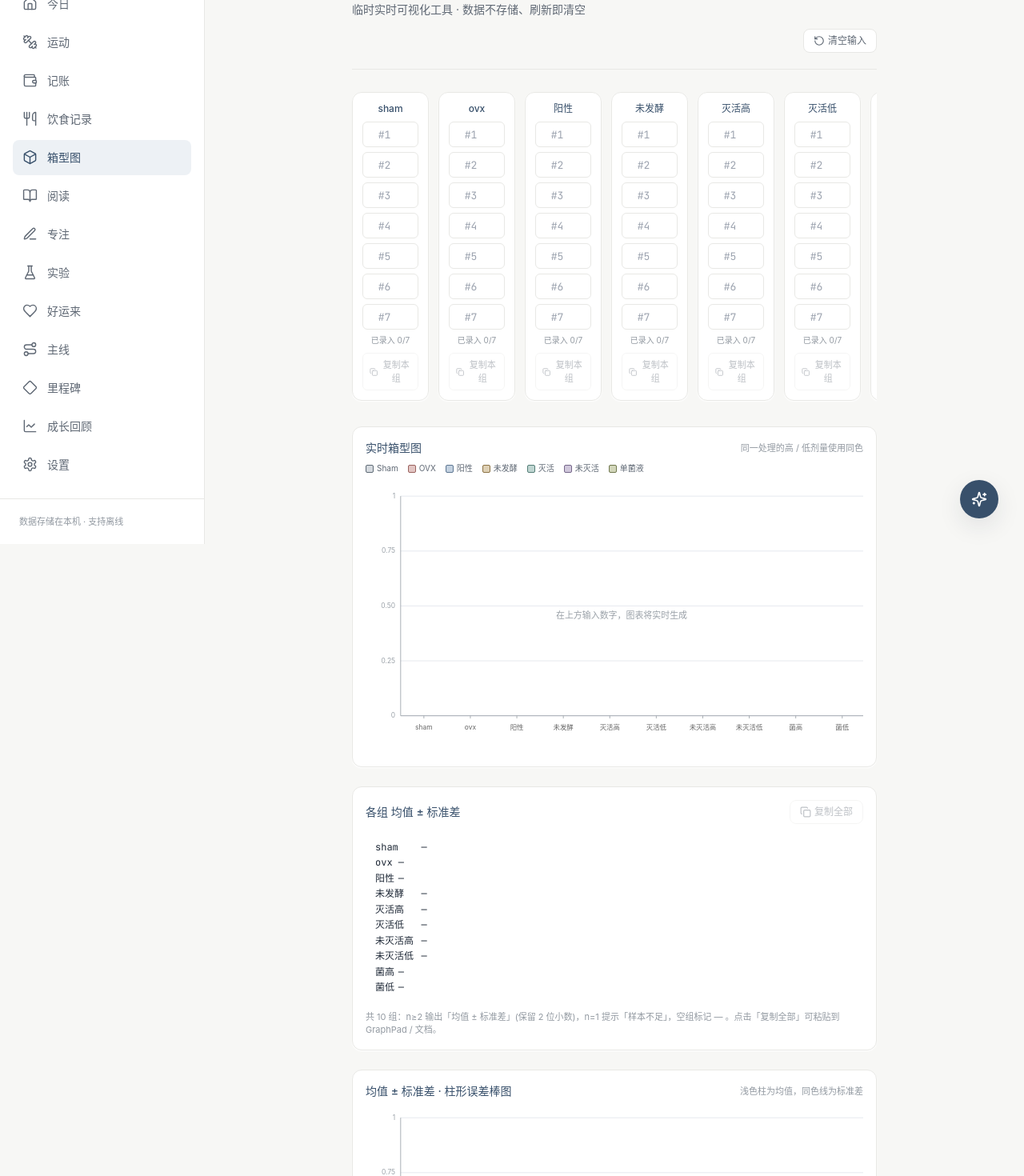
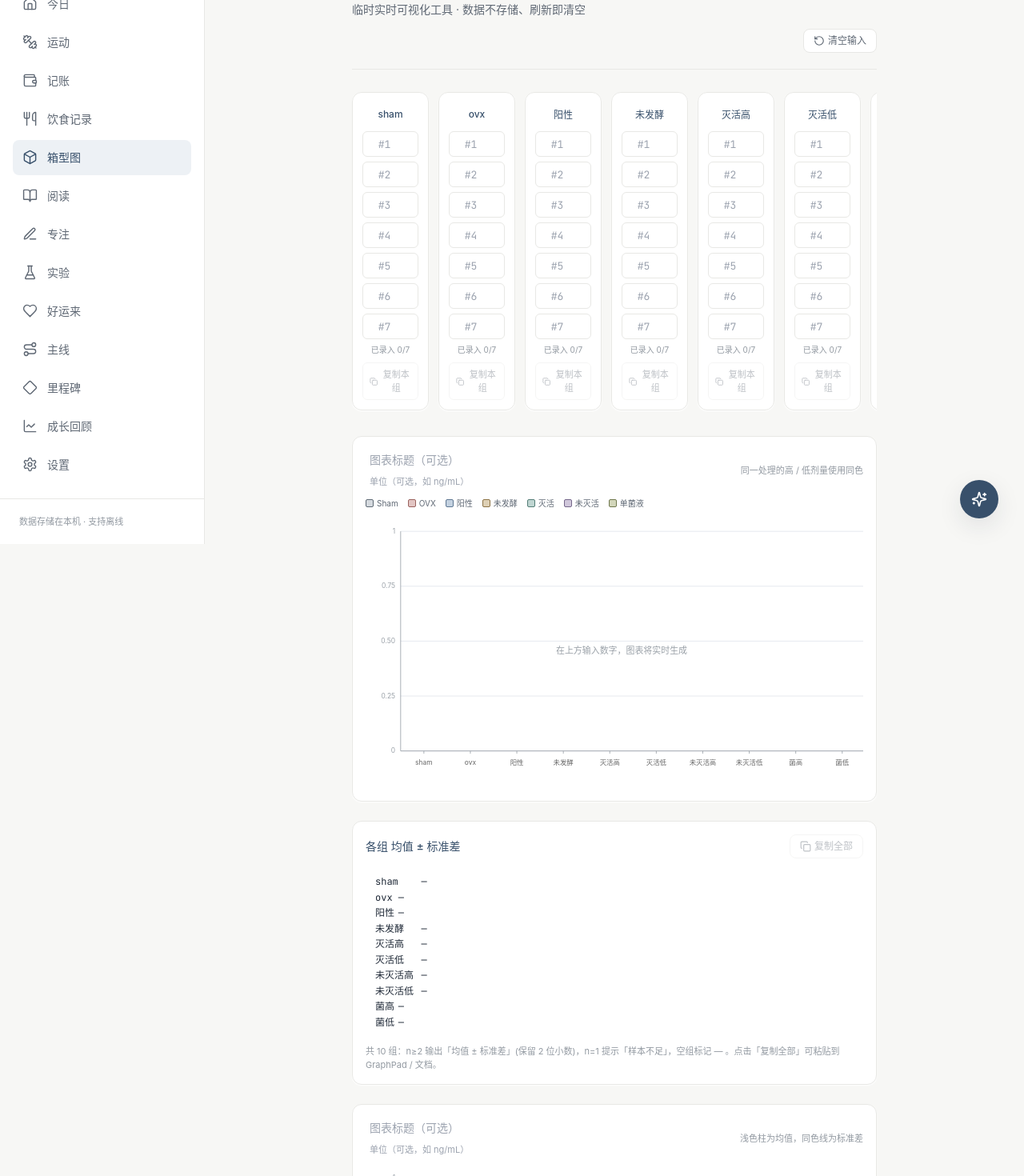
Before and after one commit to shuhan131313-jpg/xiaoshu-growth-os, a Next.js app: page /boxplot in a window 1280 px wide. Shown: the part 120-1590 px from the top of the page at 80% size. Built offline with nearby package versions, Linux system fonts and the light colour scheme.

Commit message:
增加图表显示名称与标题单位设置

```diff
--- a/app/boxplot/page.tsx
+++ b/app/boxplot/page.tsx
@@ -1,6 +1,6 @@
 "use client";
 
-import { useMemo, useState, type ClipboardEvent } from "react";
+import { useEffect, useMemo, useState, type ClipboardEvent } from "react";
 import { RotateCcw, Copy } from "lucide-react";
 import { PageHeader } from "@/components/common/page-header";
 import { BoxplotAnalysisBoundary } from "@/components/boxplot/boxplot-analysis-boundary";
@@ -31,6 +31,39 @@ const GROUP_NAMES = [
 ] as const;
 
 const SLOTS = 7; // 每组最多 7 个数据
+const DISPLAY_SETTINGS_KEY = "boxplot.display-settings.v1";
+
+interface DisplaySettings {
+  labels: string[];
+  boxTitle: string;
+  boxUnit: string;
+  barTitle: string;
+  barUnit: string;
+}
+
+function readDisplaySettings(): DisplaySettings {
+  const fallback: DisplaySettings = {
+    labels: [...GROUP_NAMES],
+    boxTitle: "",
+    boxUnit: "",
+    barTitle: "",
+    barUnit: "",
+  };
+  if (typeof window === "undefined") return fallback;
+  try {
+    const saved = JSON.parse(window.localStorage.getItem(DISPLAY_SETTINGS_KEY) ?? "null") as Partial<DisplaySettings> | null;
+    if (!saved) return fallback;
+    return {
+      labels: GROUP_NAMES.map((name, index) => typeof saved.labels?.[index] === "string" ? saved.labels[index] : name),
+      boxTitle: typeof saved.boxTitle === "string" ? saved.boxTitle : "",
+      boxUnit: typeof saved.boxUnit === "string" ? saved.boxUnit : "",
+      barTitle: typeof saved.barTitle === "string" ? saved.barTitle : "",
+      barUnit: typeof saved.barUnit === "string" ? saved.barUnit : "",
+    };
+  } catch {
+    return fallback;
+  }
+}
 
 export default function BoxPlotPage() {
   const [data, setData] = useState<string[][]>(() =>
@@ -39,6 +72,24 @@ export default function BoxPlotPage() {
 
   const [copiedCol, setCopiedCol] = useState<number | null>(null);
   const [copiedText, setCopiedText] = useState(false);
+  const [displayNames, setDisplayNames] = useState<string[]>(() => readDisplaySettings().labels);
+  const [boxTitle, setBoxTitle] = useState(() => readDisplaySettings().boxTitle);
+  const [boxUnit, setBoxUnit] = useState(() => readDisplaySettings().boxUnit);
+  const [barTitle, setBarTitle] = useState(() => readDisplaySettings().barTitle);
+  const [barUnit, setBarUnit] = useState(() => readDisplaySettings().barUnit);
+
+  useEffect(() => {
+    if (typeof window === "undefined") return;
+    window.localStorage.setItem(DISPLAY_SETTINGS_KEY, JSON.stringify({
+      labels: displayNames,
+      boxTitle,
+      boxUnit,
+      barTitle,
+      barUnit,
+    } satisfies DisplaySettings));
+  }, [displayNames, boxTitle, boxUnit, barTitle, barUnit]);
+
+  const labelFor = (groupIndex: number) => displayNames[groupIndex]?.trim() || GROUP_NAMES[groupIndex];
 
   // 复制某一列已填写的数字（竖向换行），空框跳过；粘贴逻辑保持原样不动
   const copyColumn = async (g: number) => {
@@ -230,7 +281,13 @@ export default function BoxPlotPage() {
             key={name}
             className="flex w-24 shrink-0 flex-col rounded-xl border border-line bg-card p-3 shadow-card"
           >
-            <p className="mb-2 text-center text-xs font-medium text-primary">{name}</p>
+            <input
+              value={displayNames[g] ?? name}
+              onChange={(event) => setDisplayNames((current) => current.map((label, index) => index === g ? event.target.value : label))}
+              aria-label={`修改 ${name} 的横轴名称`}
+              className="mb-2 h-7 w-full rounded-md border border-transparent bg-transparent px-1 text-center text-xs font-medium text-primary outline-none transition focus:border-primary/30 focus:bg-surface"
+              placeholder={name}
+            />
             <div className="flex flex-col gap-1.5">
               {Array.from({ length: SLOTS }, (_, i) => (
                 <input
@@ -265,7 +322,22 @@ export default function BoxPlotPage() {
       {/* 图表区 */}
       <div className="mt-6 rounded-xl border border-line bg-card p-4 shadow-card">
         <div className="mb-2 flex flex-wrap items-center justify-between gap-2">
-          <p className="text-sm font-medium text-primary">实时箱型图</p>
+          <div className="min-w-0 flex-1">
+            <input
+              value={boxTitle}
+              onChange={(event) => setBoxTitle(event.target.value)}
+              placeholder="图表标题（可选）"
+              aria-label="箱型图标题"
+              className="w-full rounded-md border border-transparent bg-transparent px-1 py-0.5 text-sm font-medium text-primary outline-none transition focus:border-primary/30 focus:bg-surface"
+            />
+            <input
+              value={boxUnit}
+              onChange={(event) => setBoxUnit(event.target.value)}
+              placeholder="单位（可选，如 ng/mL）"
+              aria-label="箱型图单位"
+              className="mt-0.5 w-full rounded-md border border-transparent bg-transparent px-1 py-0.5 text-[11px] text-ink-faint outline-none transition focus:border-primary/30 focus:bg-surface"
+            />
+          </div>
           <span className="text-[11px] text-ink-faint">同一处理的高 / 低剂量使用同色</span>
         </div>
         <div className="mb-3 flex flex-wrap gap-x-3 gap-y-1.5 text-[10px] text-ink-soft">
@@ -343,7 +415,7 @@ export default function BoxPlotPage() {
                     fontSize={10}
                     fill="#666666"
                   >
-                    {name}
+                    {labelFor(g)}
                   </text>
 
                   {s && s.values.length > 0 && (
@@ -459,7 +531,22 @@ export default function BoxPlotPage() {
       {/* 均值 ± 标准差 柱形误差棒图（独立图表） */}
       <div className="mt-6 rounded-xl border border-line bg-card p-4 shadow-card">
         <div className="mb-2 flex flex-wrap items-center justify-between gap-2">
-          <p className="text-sm font-medium text-primary">均值 ± 标准差 · 柱形误差棒图</p>
+          <div className="min-w-0 flex-1">
+            <input
+              value={barTitle}
+              onChange={(event) => setBarTitle(event.target.value)}
+              placeholder="图表标题（可选）"
+              aria-label="柱形图标题"
+              className="w-full rounded-md border border-transparent bg-transparent px-1 py-0.5 text-sm font-medium text-primary outline-none transition focus:border-primary/30 focus:bg-surface"
+            />
+            <input
+              value={barUnit}
+              onChange={(event) => setBarUnit(event.target.value)}
+              placeholder="单位（可选，如 ng/mL）"
+              aria-label="柱形图单位"
+              className="mt-0.5 w-full rounded-md border border-transparent bg-transparent px-1 py-0.5 text-[11px] text-ink-faint outline-none transition focus:border-primary/30 focus:bg-surface"
+            />
+          </div>
           <span className="text-[11px] text-ink-faint">浅色柱为均值，同色线为标准差</span>
         </div>
 
@@ -493,7 +580,7 @@ export default function BoxPlotPage() {
                   <line x1={cx} y1={BM.top + bPlotH} x2={cx} y2={BM.top + bPlotH + 4} stroke="#9AA1A8" strokeWidth={1} />
                   {/* 组名 */}
                   <text x={cx} y={BM.top + bPlotH + 20} textAnchor="middle" fontSize={10} fill="#666666">
-                    {name}
+                    {labelFor(g)}
                   </text>
 
                   {m && (
@@ -568,12 +655,12 @@ export default function BoxPlotPage() {
             当前数据的显著性分析暂时无法完成。你已输入的数据仍然保留，可以继续修改后重试。
           </p>
         ) : cld.ok ? (
-          <p className="mt-1.5 text-[11px] text-ink-faint">
+          <p className="mx-1 mt-2 rounded-lg bg-[#EDF2EF] px-3 py-2 text-[11px] leading-5 text-ink-faint">
             柱顶字母为显著性标注（单因素 ANOVA + Tukey HSD 事后检验，α=0.05，Tukey–Kramer 校正）；相同字母表示组间差异不显著。
           </p>
         ) : (
           barHasAny && (
-            <p className="mt-1.5 text-[11px] text-ink-faint">
+          <p className="mx-1 mt-2 rounded-lg bg-[#EDF2EF] px-3 py-2 text-[11px] leading-5 text-ink-faint">
               注：{cld.reason}，暂不标注显著性字母。
             </p>
           )
--- a/scripts/test-boxplot.mjs
+++ b/scripts/test-boxplot.mjs
@@ -21,6 +21,7 @@ const {
 const { BOXPLOT_GROUP_PALETTE, BOXPLOT_TREATMENT_LEGEND } = await importTypeScript(
   "../lib/boxplot-palette.ts"
 );
+const pageSource = await readFile(new URL("../app/boxplot/page.tsx", import.meta.url), "utf8");
 
 assert.equal(BOXPLOT_GROUP_PALETTE.length, 10, "10 个固定组均有颜色");
 assert.equal(BOXPLOT_TREATMENT_LEGEND.length, 7, "颜色按 7 个处理体系组织");
@@ -28,6 +29,11 @@ assert.deepEqual(BOXPLOT_GROUP_PALETTE[4], BOXPLOT_GROUP_PALETTE[5], "灭活高
 assert.deepEqual(BOXPLOT_GROUP_PALETTE[6], BOXPLOT_GROUP_PALETTE[7], "未灭活高低剂量同色");
 assert.deepEqual(BOXPLOT_GROUP_PALETTE[8], BOXPLOT_GROUP_PALETTE[9], "单菌液高低剂量同色");
 assert.notEqual(BOXPLOT_GROUP_PALETTE[0].stroke, BOXPLOT_GROUP_PALETTE[1].stroke, "不同处理体系颜色可区分");
+assert.match(pageSource, /DISPLAY_SETTINGS_KEY/, "图表显示设置有独立持久化键");
+assert.match(pageSource, /修改 \$\{name\} 的横轴名称/, "每个分组提供显示名称编辑");
+assert.match(pageSource, /箱型图单位/, "箱型图提供独立单位输入");
+assert.match(pageSource, /柱形图单位/, "柱形图提供独立单位输入");
+assert.match(pageSource, /labelFor\(g\)/, "两种图表都使用显示名称而非底层组名");
 
 assert.deepEqual(parsePastedNumbers("1\n2\n3\n"), [1, 2, 3], "换行和末尾换行");
 assert.deepEqual(parsePastedNumbers("1\t2\r\n\r\n3"), [1, 2, 3], "Excel 列和空行");
```
